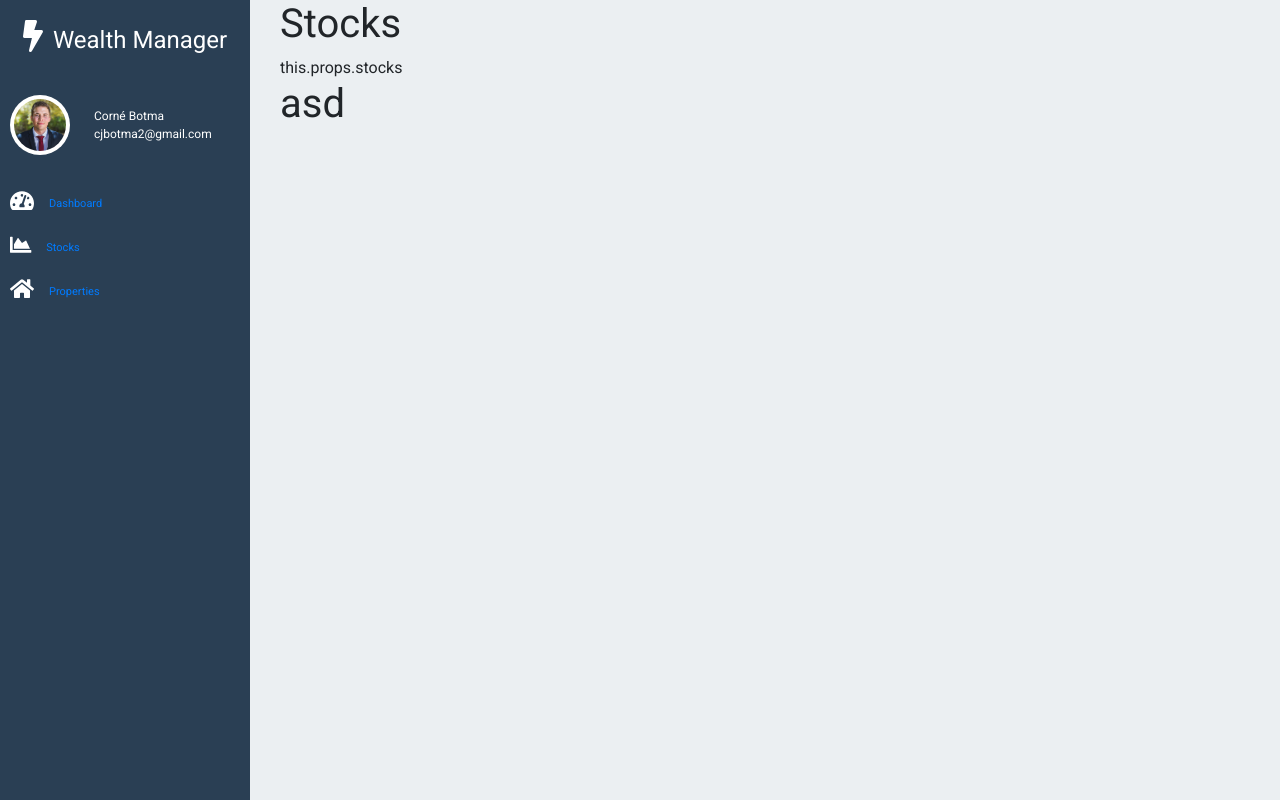
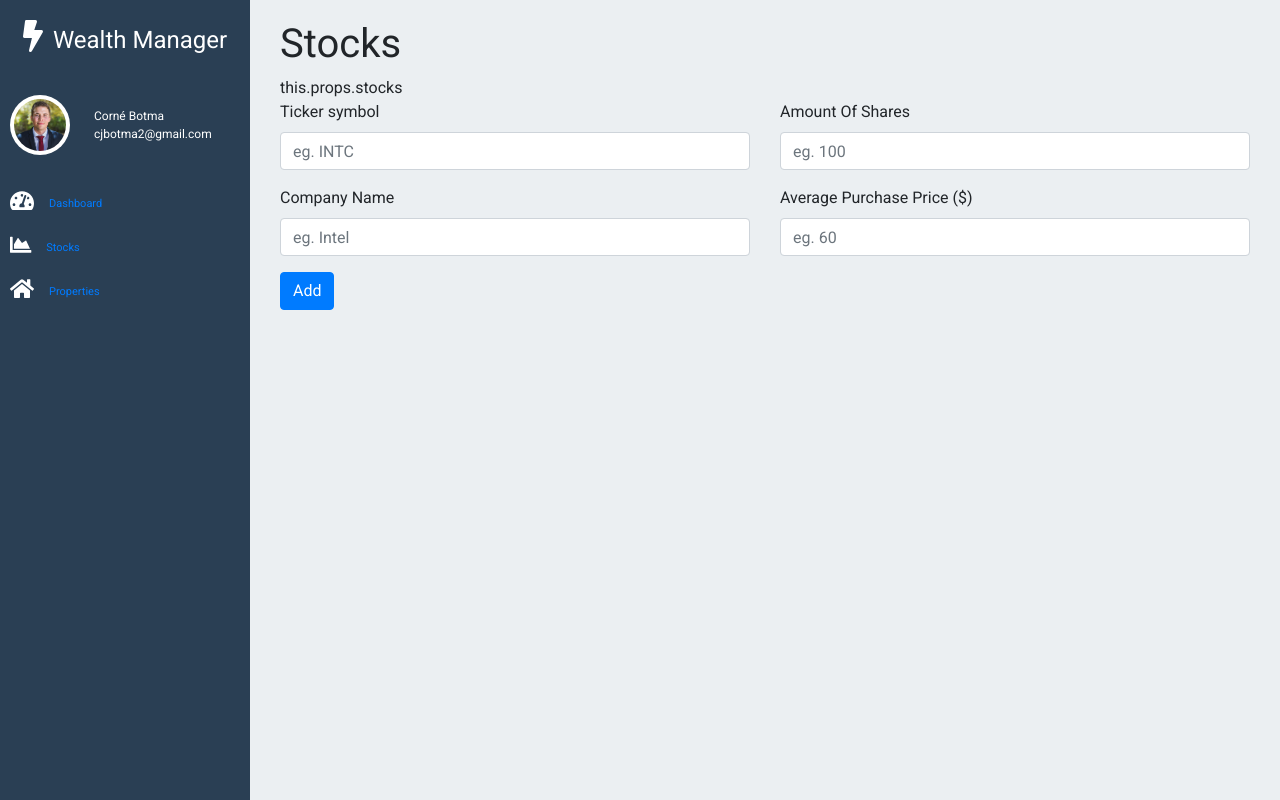
Before and after one commit to mrcj101111/wealth-management, a React (Create React App) app: page /stocks/add-stock in a window 1280 px wide. Built offline with nearby package versions, Linux system fonts and the light colour scheme; no server answers.

Commit message:
Added form for adding a stock

```diff
--- a/package.json
+++ b/package.json
@@ -17,6 +17,7 @@
     "node-sass": "^4.14.1",
     "pg": "^8.2.1",
     "react": "^16.13.1",
+    "react-bootstrap": "^1.1.1",
     "react-dom": "^16.13.1",
     "react-redux": "^7.2.0",
     "react-router-dom": "^5.2.0",
--- a/src/App.scss
+++ b/src/App.scss
@@ -2,3 +2,4 @@
 For more information, please visit http://getbem.com/ */
 
 @import './components/sidebar/Sidebar.scss';
+@import './components/stocks/Stocks.scss';
--- a/src/components/stocks/AddStock.js
+++ b/src/components/stocks/AddStock.js
@@ -1,8 +1,39 @@
 import React from 'react';
+import Form from 'react-bootstrap/Form'
+import Button from 'react-bootstrap/Button'
+import { Row, Col } from 'react-bootstrap'
 
 const AddStock = (props) => {
     return (
-        <h1>asd</h1>
+        <Form>
+            <Row>
+                <Col>
+                    <Form.Group controlId="symbol">
+                        <Form.Label>Ticker symbol</Form.Label>
+                        <Form.Control type="text" placeholder='eg. INTC' />
+                    </Form.Group>
+
+                    <Form.Group controlId="companyName">
+                        <Form.Label>Company Name</Form.Label>
+                        <Form.Control type="text" placeholder="eg. Intel" />
+                    </Form.Group>
+                </Col>
+                <Col>
+                    <Form.Group controlId="amountOfShares">
+                        <Form.Label>Amount Of Shares</Form.Label>
+                        <Form.Control type="text" placeholder="eg. 100" />
+                    </Form.Group>
+
+                    <Form.Group controlId="purchasePrice">
+                        <Form.Label>Average Purchase Price ($)</Form.Label>
+                        <Form.Control type="text" placeholder="eg. 60" />
+                    </Form.Group>
+                </Col>
+            </Row>
+            <Button variant="primary" type="submit">
+                Add
+            </Button>
+        </Form>
     )
 }
 
--- a/src/components/stocks/Stocks.js
+++ b/src/components/stocks/Stocks.js
@@ -13,7 +13,7 @@ class Stocks extends React.Component {
     render() {
         return (
             <>
-                <h1>Stocks</h1>
+                <h1 className="Main-heading">Stocks</h1>
                 {this.props.stocks.length <= 0 ? <Route exact path="/stocks" component={noStock} /> : "this.props.stocks"}
                 <Route exact path="/stocks/add-stock" component={AddStock} />
             </>
--- /dev/null
+++ b/src/components/stocks/Stocks.scss
@@ -0,0 +1,3 @@
+.Main-heading {
+    margin-top: 20px;
+}
```
Also changed, not shown: 1 other file (tests, documents, lock files or other folders).
